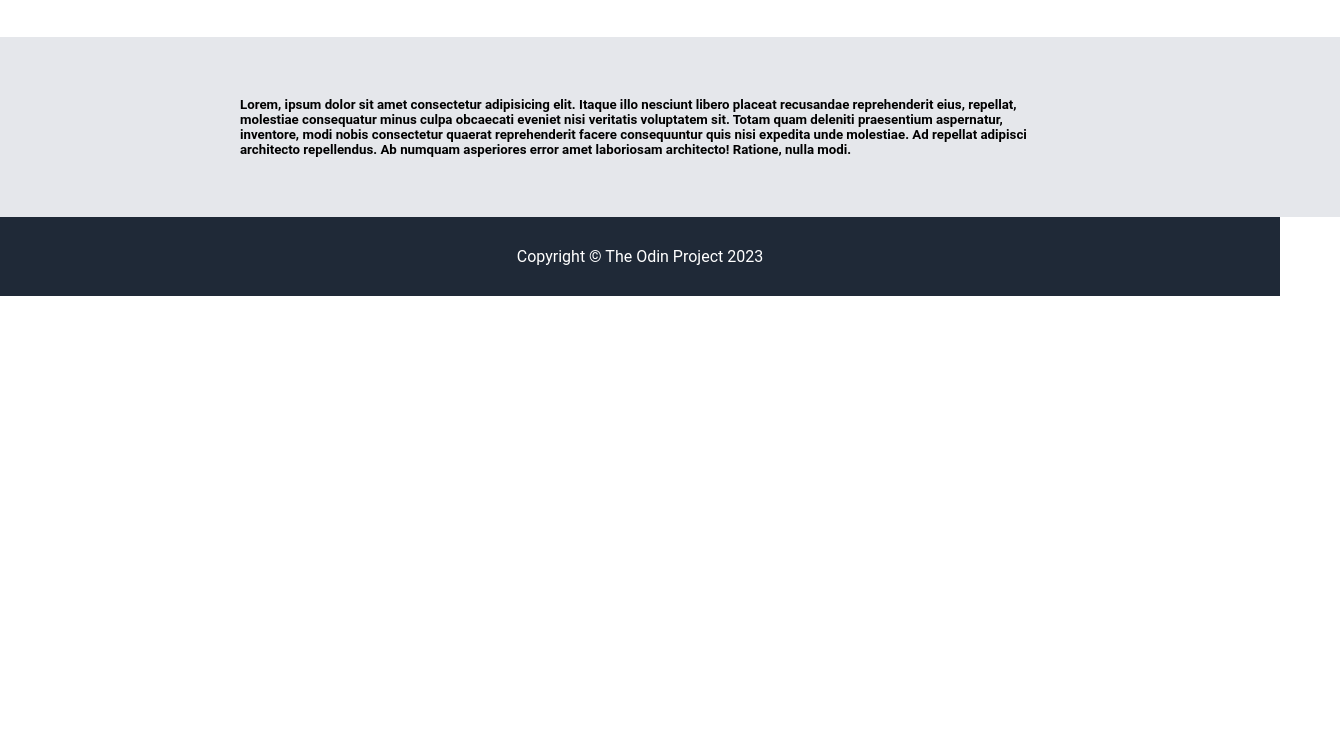
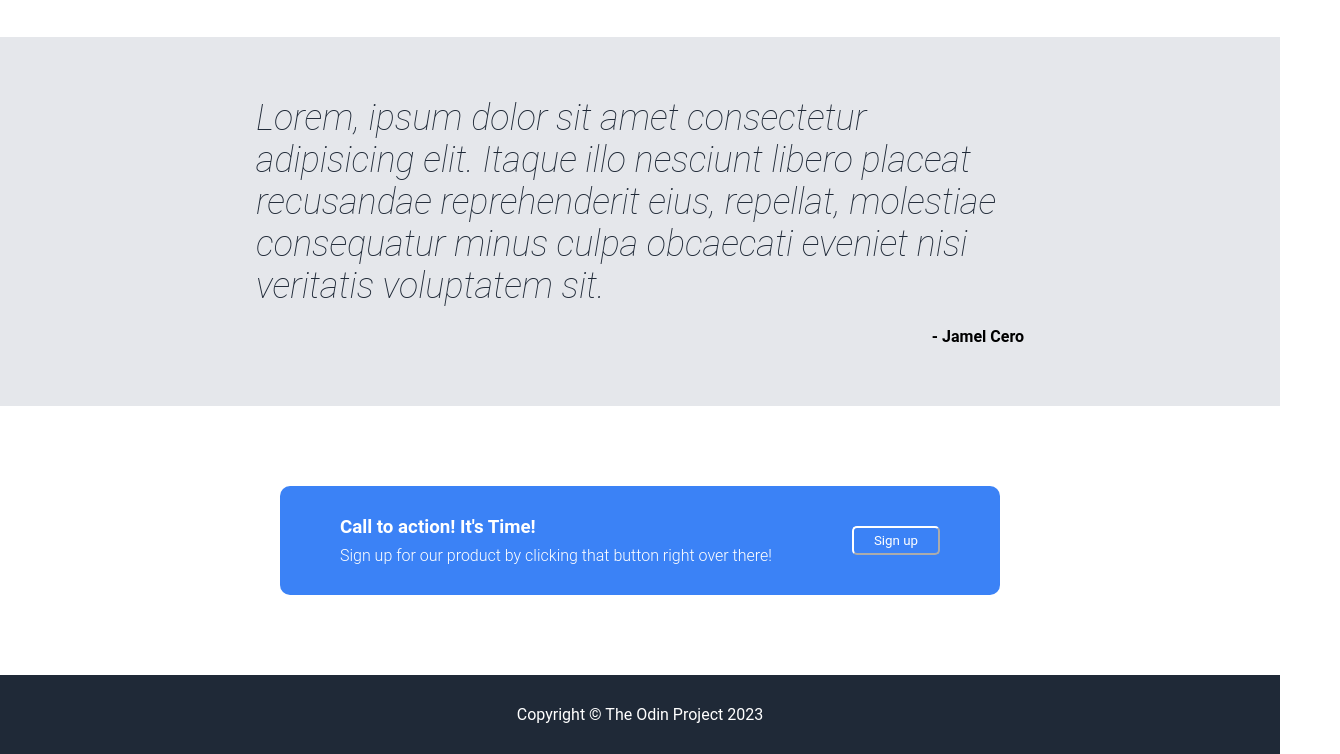
Before and after one commit to lukachochua/Odin-Landing-Page, a plain HTML site: page index.html in a window 1280 px wide. Shown: the part 644-1398 px from the top of the page, 1340 px wide, since content can reach past the window. Before the commit the page ends 940 px from the top, so only its background shows below. Drawn offline with Linux system fonts and the light colour scheme.

Commit message:
style: final part of content

```diff
--- a/index.html
+++ b/index.html
@@ -59,19 +59,29 @@
       </div>
 
       <div class="quote">
-        <h5>
-          Lorem, ipsum dolor sit amet consectetur adipisicing elit. Itaque illo
-          nesciunt libero placeat recusandae reprehenderit eius, repellat,
-          molestiae consequatur minus culpa obcaecati eveniet nisi veritatis
-          voluptatem sit. Totam quam deleniti praesentium aspernatur, inventore,
-          modi nobis consectetur quaerat reprehenderit facere consequuntur quis
-          nisi expedita unde molestiae. Ad repellat adipisci architecto
-          repellendus. Ab numquam asperiores error amet laboriosam architecto!
-          Ratione, nulla modi.
-        </h5>
+        <div class="heading-wrapper">
+          <h5>
+            Lorem, ipsum dolor sit amet consectetur adipisicing elit. Itaque
+            illo nesciunt libero placeat recusandae reprehenderit eius,
+            repellat, molestiae consequatur minus culpa obcaecati eveniet nisi
+            veritatis voluptatem sit.
+          </h5>
+        </div>
+
+        <div class="heading-wrapper">
+          <h4>- Jamel Cero</h4>
+        </div>
       </div>
 
-      <div class="action"></div>
+      <div class="action">
+        <div class="action-text">
+          <h3>Call to action! It's Time!</h3>
+          <h4>Sign up for our product by clicking that button right over there!</h4>
+        </div>
+        <div class="action-button">
+          <button>Sign up</button>
+        </div>
+      </div>
     </div>
 
     <footer class="footer">Copyright © The Odin Project 2023</footer>
--- a/style.css
+++ b/style.css
@@ -10,6 +10,7 @@ body {
   min-height: 100vh;
 }
 
+
 .header {
   display: flex;
   justify-content: space-between;
@@ -20,7 +21,6 @@ body {
 
 .links {
   display: flex;
-  flex-wrap: wrap;
   gap: 16px;
 }
 
@@ -95,7 +95,7 @@ body {
 }
 
 .info {
- margin: 40px 0 40px 0;
+ margin: 40px 0;
 }
 
 .info img {
@@ -110,14 +110,55 @@ body {
 
 .quote {
   display: flex;
+  flex-direction: column;
+  align-items: center;
   width: 100%;
   justify-content: center;
-  padding: 60px;
   background-color: #E5E7EB;
+  gap: 20px;
+  padding: 60px 0;
 }
 
-.quote h5 {
-  width: 800px;
+.heading-wrapper {
+  display: flex;
+  width: 60%;
+  justify-content: flex-end;
+}
+
+.heading-wrapper h5 {
+  font-size: 36px;
+  font-weight: 200;
+  font-style: italic;
+  color: #1F2937;
+}
+
+.action {
+  display: flex;
+  padding: 30px 60px;
+  margin: 80px 0;
+  gap: 80px;
+  border-radius: 10px;
+  background-color: #3b82f6;
+  color:white;
+  align-items: center;
+  justify-content: center;
+}
+
+.action h3 {
+  margin-bottom: 8px;
+  font-weight: 700;
+}
+
+.action h4 {
+  font-weight: 300;
+}
+
+.action button {
+  background-color: #3b82f6;
+  color: white;
+  padding: 5px 20px;
+  border-radius: 5px;
+  border-color: white;
 }
 
 .footer {
```
